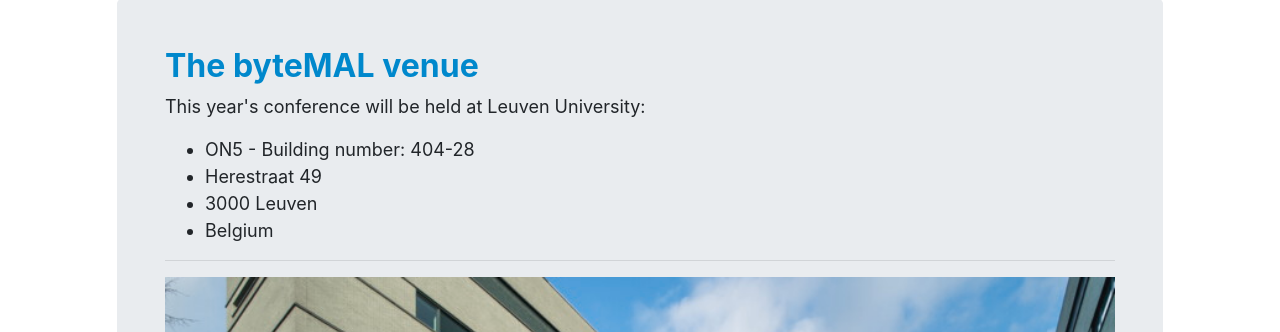
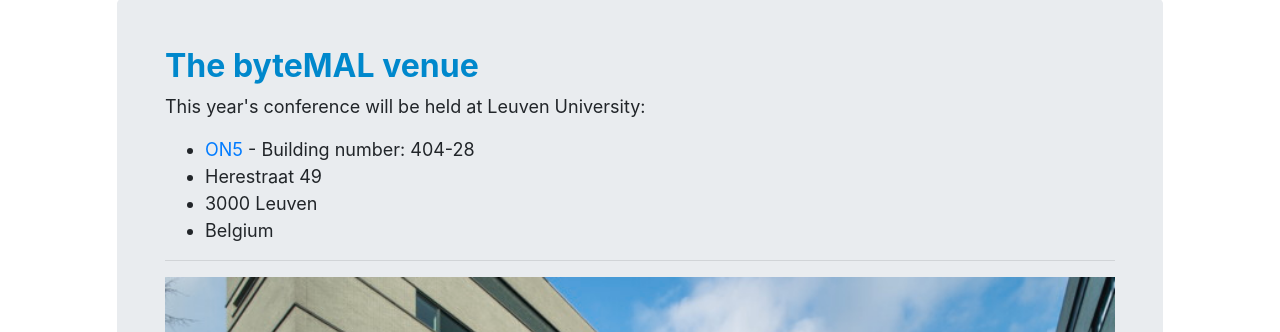
Before and after one commit to bytemal/bytemal-2025, a Jekyll site: the page built from _pages/venue.md, in a window 1280 px wide. Shown: the part 518-850 px from the top of the page. Built offline with Jekyll 4.4.1, drawn with Linux system fonts in a browser that asks for light colours; nearby versions of some CDN libraries; some of the changed lines change nothing that is shown.

Commit message:
added link to ON5

```diff
--- a/_pages/venue.md
+++ b/_pages/venue.md
@@ -14,7 +14,7 @@
 		  <h2><b>The byteMAL venue</b></h2>
 		  <p> This year's conference will be held at Leuven University:
 		  <ul>
-			  <li>ON5 - Building number: 404-28</li>
+			  <li><a href="https://www.kuleuven.be/kulag/en/gebouw/404-28">ON5</a> - Building number: 404-28</li>
 			  <li>Herestraat 49</li>
 			  <li>3000 Leuven</li>
 			  <li>Belgium</li>
```
